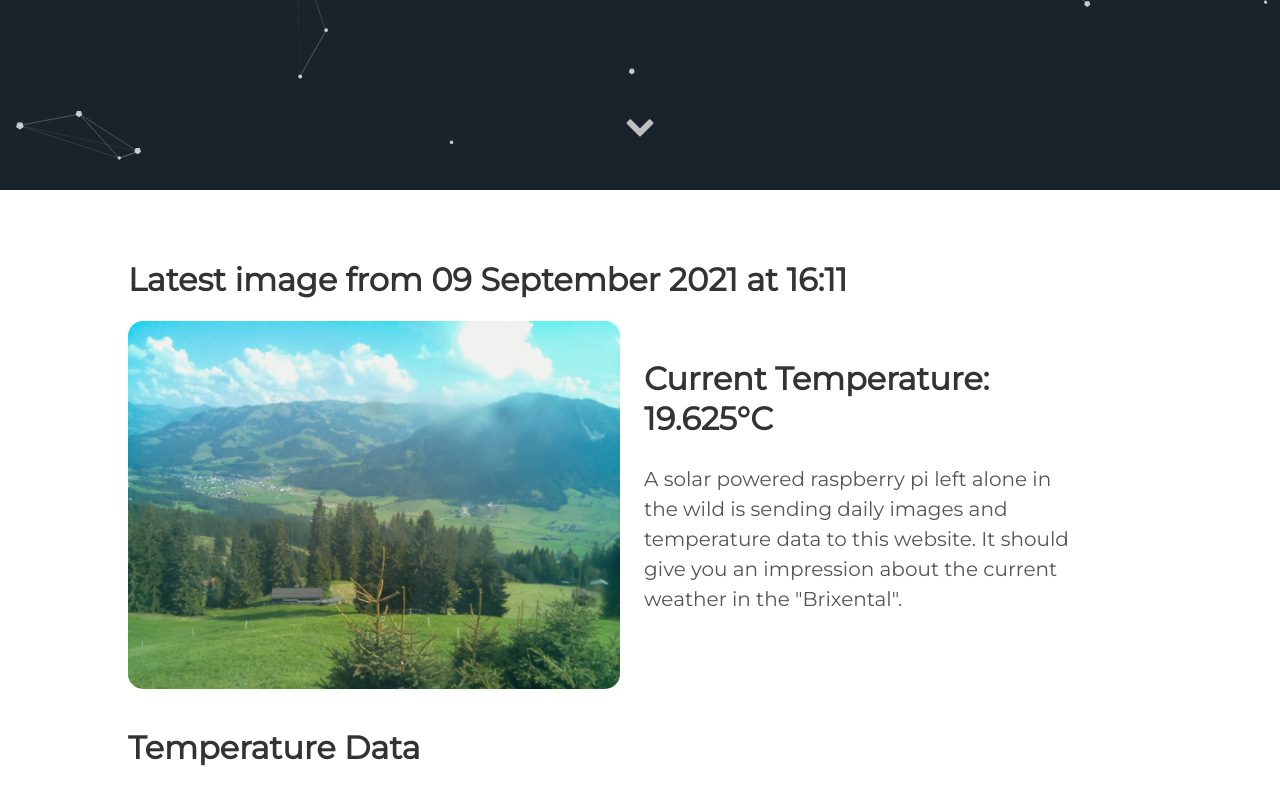
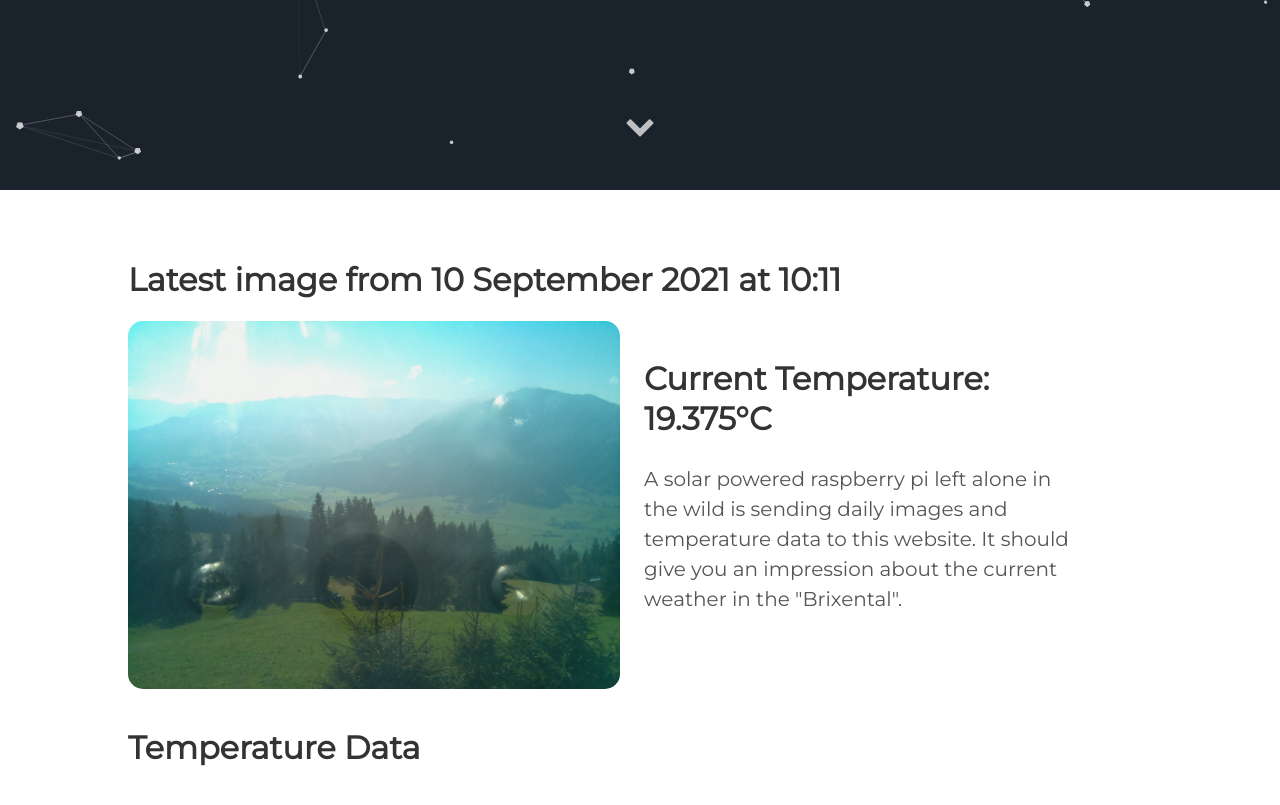
Before and after one commit to vektorious/vektorious.github.io, a Jekyll site: the page built from resources/huette.md, in a window 1280 px wide and 900 px high, scrolled down 710 px. Shown: the top 805 px of the window. Built offline with Jekyll 4.4.1, drawn with Linux system fonts in a browser that asks for light colours.

Commit message:
I'm a bot beep boop

```diff
--- a/resources/huette.md
+++ b/resources/huette.md
@@ -6,13 +6,13 @@ image: '/assets/img/'
 description: 'Live image from the Austrian alps'
 twitter_text: ' '
 ---
-## Latest image from 09 September 2021 at 16:11
+## Latest image from 10 September 2021 at 10:11
 <div class="huette">
   <div class="huette-image">
     <img src="{{ "/assets/img/huette.jpg" | prepend: site.baseurl }}">
   </div>
   <div class="huette-text">
-        <h2>Current Temperature: 19.625°C</h2>
+        <h2>Current Temperature: 19.375°C</h2>
         <p>A solar powered raspberry pi left alone in the wild is sending daily images and temperature data to this website. It should give you an impression about the current weather in the "Brixental".</p>
 
   </div>
```
Also changed, not shown: rpi-script/2021-09-10_100940.txt (renamed from rpi-script/2021-09-09_160941.txt, +5 -6 lines), rpi-script/huette.md (+2 -2 lines), assets/img/huette.jpg, assets/img/temp_plot.png, rpi-script/temp_plot.png, 1 other file.
